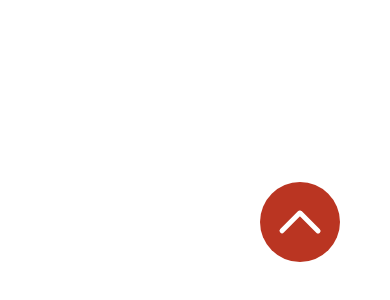
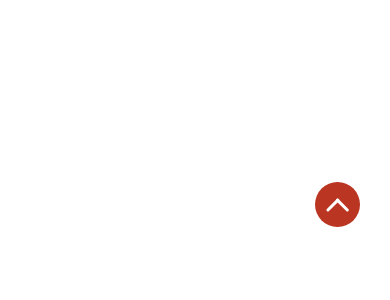
Before and after one commit to NilsWdnr/ScrollTopper, a plain HTML site: page playground/index.html in a window 390 px wide. Shown: the part 662-962 px from the top of the page. Drawn offline with Linux system fonts and the light colour scheme.

Commit message:
made button responsive

```diff
--- a/src/style/sass/scrollTopper.scss
+++ b/src/style/sass/scrollTopper.scss
@@ -13,6 +13,26 @@
     &.active {
         bottom: 50px;
         transform: translateY(0%);
+    }
+
+    @media screen and (max-width: 991px) {
+        width: 60px;
+        height: 60px;
+    }
+
+    @media screen and (max-width: 767px) {
+        width: 55px;
+        height: 55px;
+    }
+
+    @media screen and (max-width: 575px) {
+        width: 45px;
+        height: 45px;
+        right: 30px;
+
+        &.active {
+            bottom: 30px;
+        }
     }
 
     .st-arrow-container {
```
Also changed, not shown: src/style/scrollTopper.css, 1 other file.
